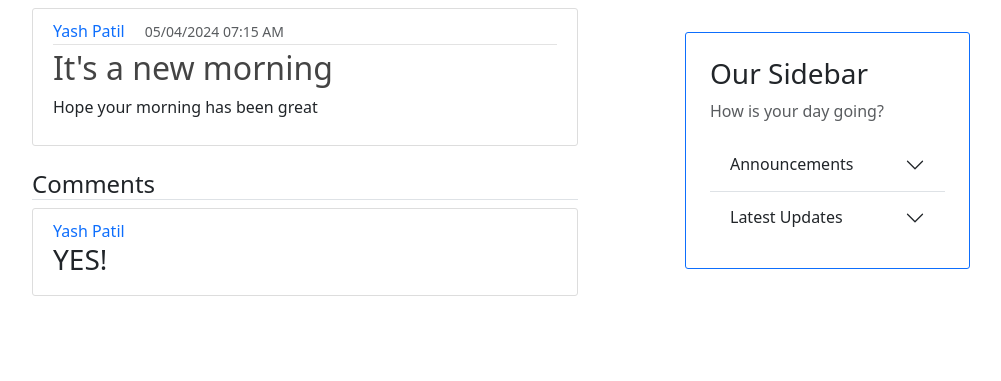
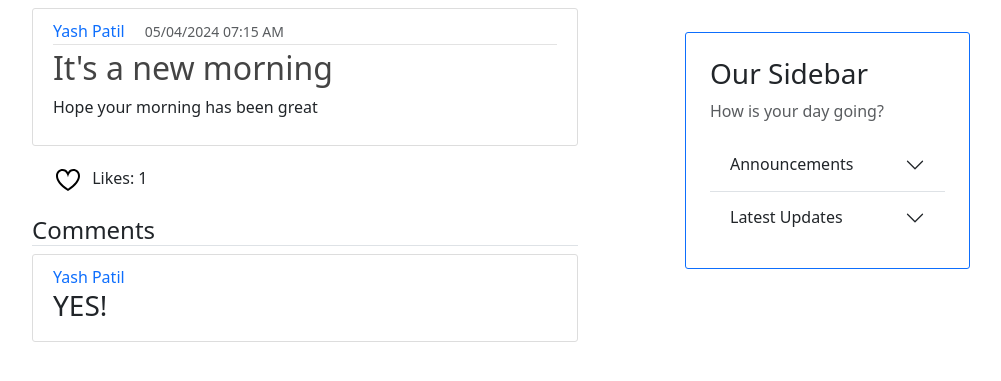
Before and after one commit to gegendepressed/OpenMedia, a Flask app: page /post/2 in a window 1280 px wide. Shown: the part 56-437 px from the top of the page, without its empty margins (145-1146 px from the left). Run offline with Flask 3, Linux system fonts and the light colour scheme; data comes from the database, SQL or seed files in the repository; both versions use the stored data as it was after the commit.

Commit message:
post.html: Add likes support
Signed-off-by: FrosT2k5 <androygaming@gmail.com>

```diff
--- a/app.py
+++ b/app.py
@@ -113,10 +113,13 @@ def new_post():
 @app.route("/post/<int:post_id>", methods=['GET', 'POST'])
 def post(post_id):
     post = db.session.execute(db.select(Posts).where(Posts.id == post_id)).scalar_one_or_none()
-    print(post.comments)
     tz = timezone("Asia/Kolkata")
     comment = db.session.execute(db.select(Comments).where(id == post_id)).scalars()
     if current_user.is_authenticated:
+        has_liked = db.session.execute(select(Likes)
+                                       .where(Likes.liked_by_id == current_user.username)
+                                       .where(Likes.liked_post_id == post_id)
+                                       ).scalar_one_or_none()
         form = CommentForm()
         if form.validate_on_submit() :
             comment = Comments(
@@ -132,10 +135,34 @@ def post(post_id):
                 print(comment)
             flash('Comment Created!', 'success')
 
-        return render_template('post.html', post=post,datetime=datetime,comments=post.comments,form=form,tz=tz)
+        return render_template('post.html', post=post,datetime=datetime,comments=post.comments,form=form,tz=tz, has_liked=has_liked)
     else:
         return render_template('post.html', post=post,datetime=datetime,comments=post.comments,form=None,tz=tz)
 
+
+@app.route("/post/<int:post_id>/like", methods=['GET', 'POST'])
+@login_required
+def like_post(post_id):
+    post = db.session.get(Posts, post_id)
+    has_liked = db.session.execute( select(Likes)
+                                    .where(Likes.liked_by_id == current_user.username)
+                                    .where(Likes.liked_post_id == post_id )
+                                ).scalar_one_or_none()
+    print(has_liked)
+
+    if not has_liked:
+        like_object = Likes(
+            liked_post_id=post_id,
+            liked_by_id=current_user.username
+        )
+        db.session.add(like_object)
+        post.likes.append(like_object)
+        db.session.commit()
+    else:
+        post.likes.remove(has_liked)
+        db.session.delete(has_liked)
+        db.session.commit()
+    return redirect(url_for('post', post_id=post_id))
 
 
 
--- a/static/main.css
+++ b/static/main.css
@@ -53,3 +53,11 @@ a.article-title:hover {
   height: 25px;
   vertical-align: middle;
 }
+
+.likeButton:hover {
+            transform: scale(1.2);
+}
+
+.likeButton:active {
+            transform: scale(1.6);
+        }
--- a/templates/post.html
+++ b/templates/post.html
@@ -10,6 +10,17 @@
             <p class="article-content">{{ post.text }}</p>
     </div>
 </article>
+
+    <div class="mt-2 mb-4 ms-4">
+        <div class="button" onclick="location.href='{{ url_for('like_post', post_id=post.id) }}';">
+            {% if has_liked %}
+                <img src="{{ url_for('static', filename='liked.svg') }}" class="me-2 likeButton">
+            {% else %}
+                <img src="{{ url_for('static', filename='notliked.svg') }}" class="me-2 likeButton">
+            {% endif %}
+            Likes: {{ post.no_of_likes }}
+        </div>
+    </div>
 
     {% if form %}
     <div class="accordion"  id="commentFormParent">
```
Also changed, not shown: instance/project.db, static/liked.svg (added), static/notliked.svg (added).
